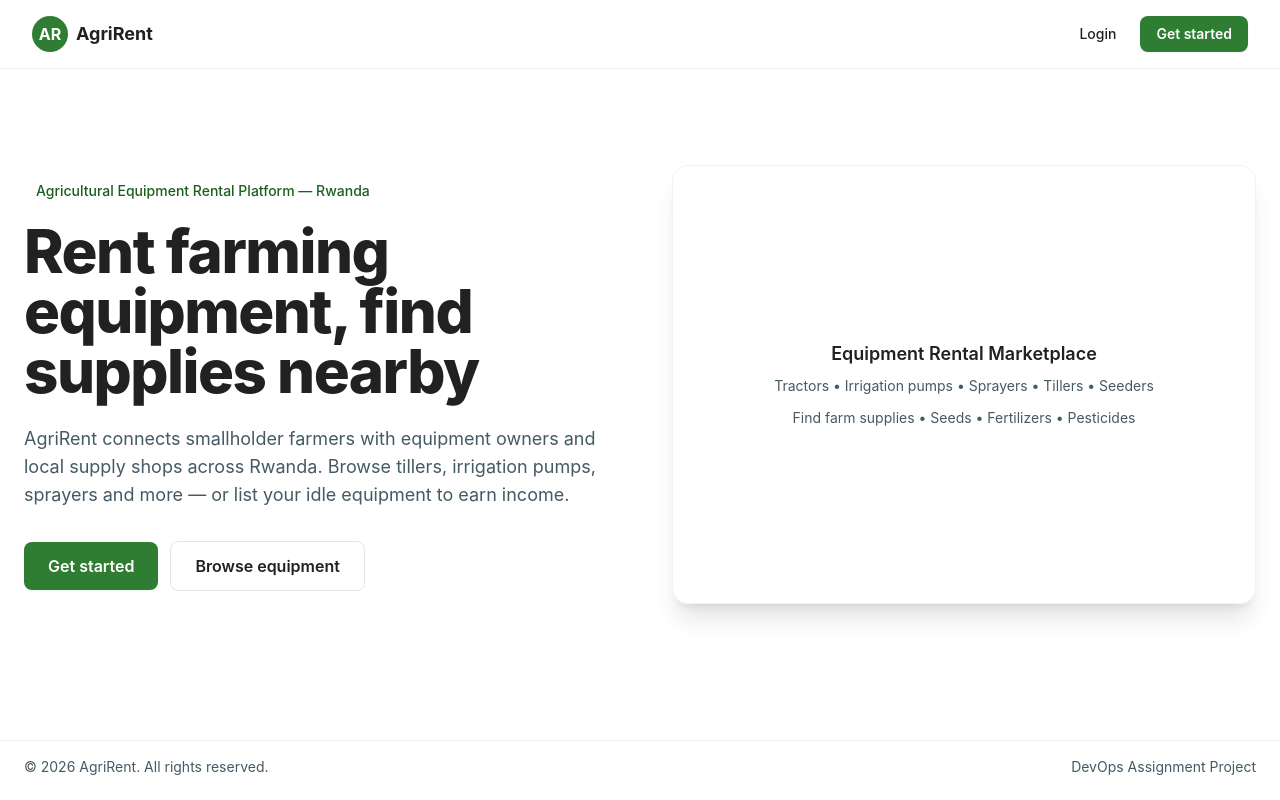
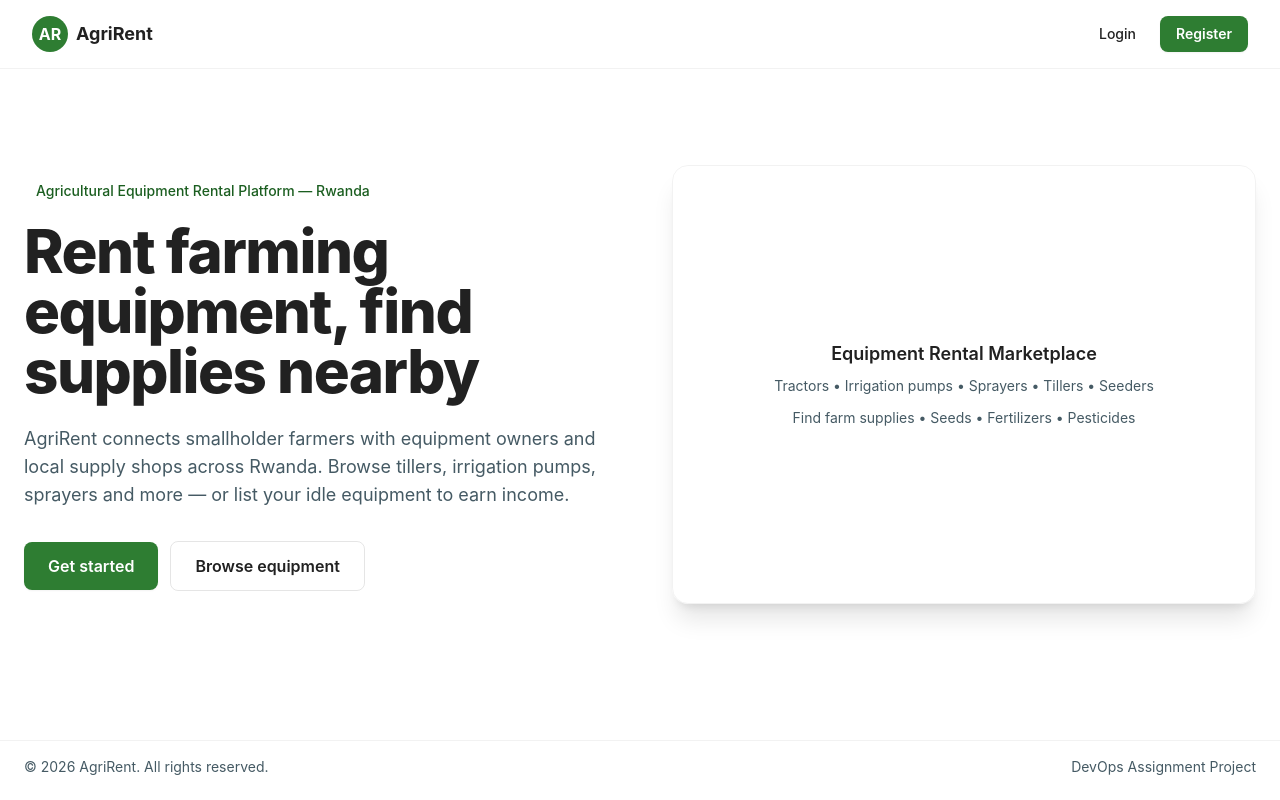
Before and after one commit to yankeedev/DevOps-Assignment, a React (Vite) app in the folder frontend/: page / in a window 1280 px wide. Built offline with nearby package versions, Linux system fonts and the light colour scheme; no server answers.

Commit message:
fix: update button text from 'Get started' to 'Register' on LandingPage

```diff
--- a/frontend/src/pages/LandingPage.tsx
+++ b/frontend/src/pages/LandingPage.tsx
@@ -25,7 +25,7 @@ export default function LandingPage() {
               to="/register"
               className="rounded-lg bg-[var(--color-primary)] px-4 py-2 text-sm font-semibold text-white shadow-sm transition hover:bg-[var(--color-primary-dark)]"
             >
-              Get started
+              Register
             </Link>
           </div>
         </div>
```
